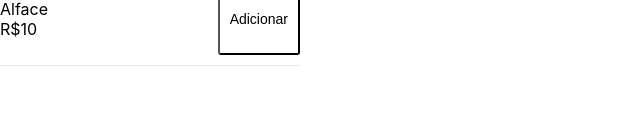
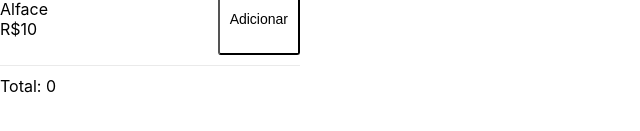
Before and after one commit to danilohrsilva/Dojos, a React (Create React App) app in the folder dojos/20181212-jest-enzyme/: page / in a window 1280 px wide. Shown: the part 411-542 px from the top of the page, without its empty margins (0-640 px from the left). Built offline with nearby package versions, Linux system fonts and the light colour scheme.

Commit message:
Exibe total da compra

```diff
--- a/dojos/20181212-jest-enzyme/src/App.js
+++ b/dojos/20181212-jest-enzyme/src/App.js
@@ -124,6 +124,8 @@ class App extends Component {
           cart={this.state.cart}
           removeItem={this.removeIngredientFromCart}
         />
+
+        <span>Total: {this.state.cart.total}</span>
       </Fragment>
     );
   }
```
